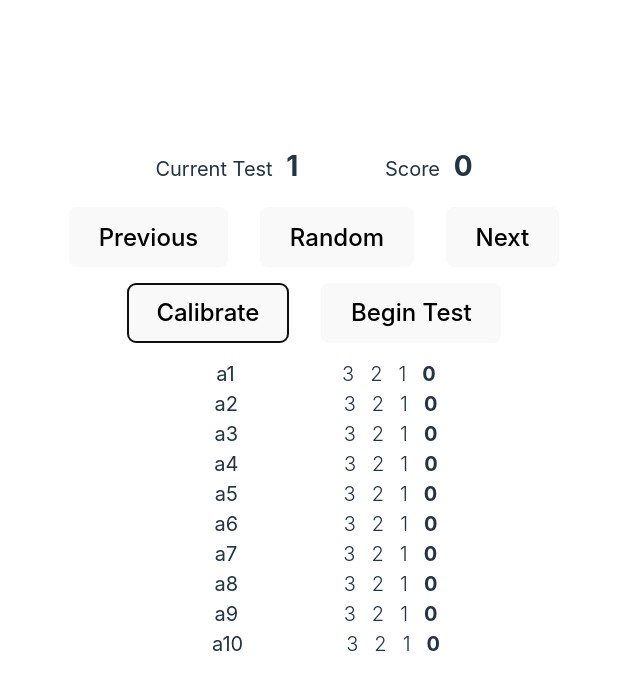
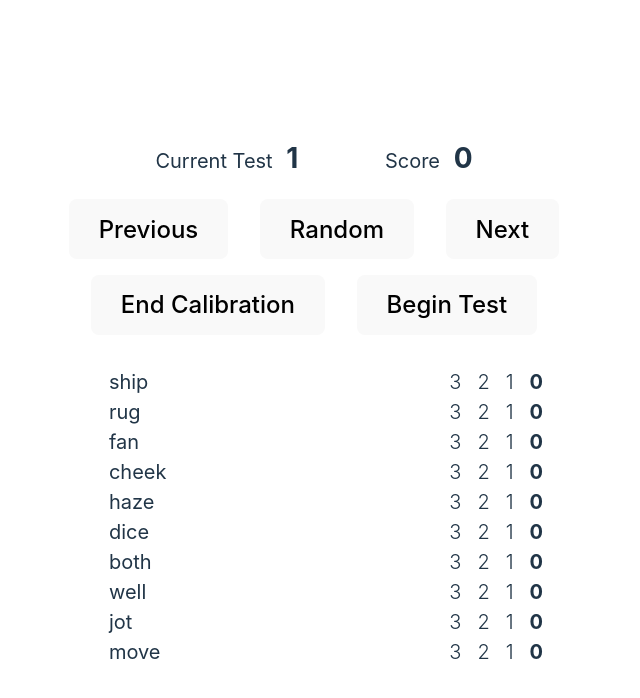
Before and after one commit to moddedTechnic/ab-word-lists, a Vue app: page / in a window 1280 px wide. Both pictures are taken after a click on the button "Calibrate". Shown: the top 698 px of the page, without its empty margins (326-966 px from the left). Built offline with nearby package versions, Linux system fonts and the light colour scheme.

Commit message:
added calibration and started wordlists

```diff
--- a/src/App.vue
+++ b/src/App.vue
@@ -2,12 +2,12 @@
 import { computed, ref } from 'vue'
 
 const words = [
-  ['a1', 'a2', 'a3', 'a4', 'a5', 'a6', 'a7', 'a8', 'a9', 'a10'],
-  ['b1', 'b2', 'b3', 'b4', 'b5', 'b6', 'b7', 'b8', 'b9', 'b10'],
+  ['ship', 'rug', 'fan', 'cheek', 'haze', 'dice', 'both', 'well', 'jot', 'move'],
+  ['fish', 'duck', 'gap', 'cheese', 'rail', 'hive', 'bone', 'wedge', 'moss', 'tooth'],
   ['c1', 'c2', 'c3', 'c4', 'c5', 'c6', 'c7', 'c8', 'c9', 'c10'],
   ['d1', 'd2', 'd3', 'd4', 'd5', 'd6', 'd7', 'd8', 'd9', 'd10'],
-  ['e1', 'e2', 'e3', 'e4', 'e5', 'e6', 'e7', 'e8', 'e9', 'e10'],
-  ['f1', 'f2', 'f3', 'f4', 'f5', 'f6', 'f7', 'f8', 'f9', 'f10'],
+  ['fib', 'thatch', 'sum', 'heel', 'wide', 'rake', 'goes', 'shop', 'vet', 'june'],
+  ['fill', 'catch', 'thumb', 'heap', 'wise', 'rave', 'goat', 'shone', 'bed', 'juice'],
   ['g1', 'g2', 'g3', 'g4', 'g5', 'g6', 'g7', 'g8', 'g9', 'g10'],
   ['h1', 'h2', 'h3', 'h4', 'h5', 'h6', 'h7', 'h8', 'h9', 'h10'],
   ['i1', 'i2', 'i3', 'i4', 'i5', 'i6', 'i7', 'i8', 'i9', 'i10'],
@@ -17,7 +17,9 @@ const words = [
 ]
 
 const audioSources = ref<HTMLAudioElement[]>([])
+const calibrationTone = ref<HTMLAudioElement | null>(null)
 const scores = ref<number[]>(Array(12).fill(0))
+const playingCalibration = ref(false)
 const runningTest = ref(false)
 const currentTest = ref(1)
 const currentAudio = computed(() => audioSources.value[currentTest.value - 1])
@@ -50,13 +52,27 @@ function randomTest(): number {
   while ((test = Math.floor(Math.random() * 12) + 1) === currentTest.value);
   return test
 }
+
+function calibrate() {
+  if (playingCalibration.value || !calibrationTone.value)
+    return
+  playingCalibration.value = true
+  calibrationTone.value.play()
+}
+function stopCalibration() {
+  if (!playingCalibration.value || !calibrationTone.value)
+    return
+  playingCalibration.value = false
+  calibrationTone.value.pause()
+  calibrationTone.value.currentTime = 0
+}
 </script>
 
 <template>
   <div class="status-info">
     <p>
       Current Test
-      <span>{{ currentTest }}</span>
+      <span>{{ currentTest >= 9 ? currentTest + 2 : currentTest }}</span>
     </p>
 
     <p>
@@ -74,7 +90,10 @@ function randomTest(): number {
   </div>
 
   <div class="controls">
-    <button>Calibrate</button>
+    <button v-if="playingCalibration" @click.prevent="stopCalibration">
+      End Calibration
+    </button>
+    <button v-else @click.prevent="calibrate">Calibrate</button>
 
     <button v-if="runningTest" @click.prevent="stopTest">Cancel Test</button>
     <button v-else @click.prevent="startTest">Begin Test</button>
@@ -111,6 +130,10 @@ function randomTest(): number {
       </li>
     </template>
   </ul>
+
+  <audio ref="calibrationTone" @ended="stopCalibration">
+    <source src="/audio/calibration.wav" type="audio/wav" />
+  </audio>
 </template>
 
 <style scoped>
@@ -121,6 +144,7 @@ function randomTest(): number {
 .test-controls {
   display: flex;
   flex-direction: row;
+  flex-wrap: wrap;
   align-items: center;
   justify-content: center;
   gap: 2rem;
@@ -131,16 +155,19 @@ function randomTest(): number {
 .controls {
   display: flex;
   flex-direction: row;
+  flex-wrap: wrap;
   align-items: center;
   justify-content: center;
   gap: 2rem;
 
+  margin-bottom: 2rem;
   font-size: 1.5rem;
 }
 
 .status-info {
   display: flex;
   flex-direction: row;
+  flex-wrap: wrap;
   align-items: center;
   justify-content: space-evenly;
 
@@ -156,8 +183,9 @@ function randomTest(): number {
 .word {
   display: flex;
   flex-direction: row;
+  flex-wrap: wrap;
   align-items: center;
-  justify-content: space-evenly;
+  justify-content: space-between;
 
   font-size: 1.25rem;
 }
```
Also changed, not shown: 1 other file (tests, documents, lock files or other folders).
